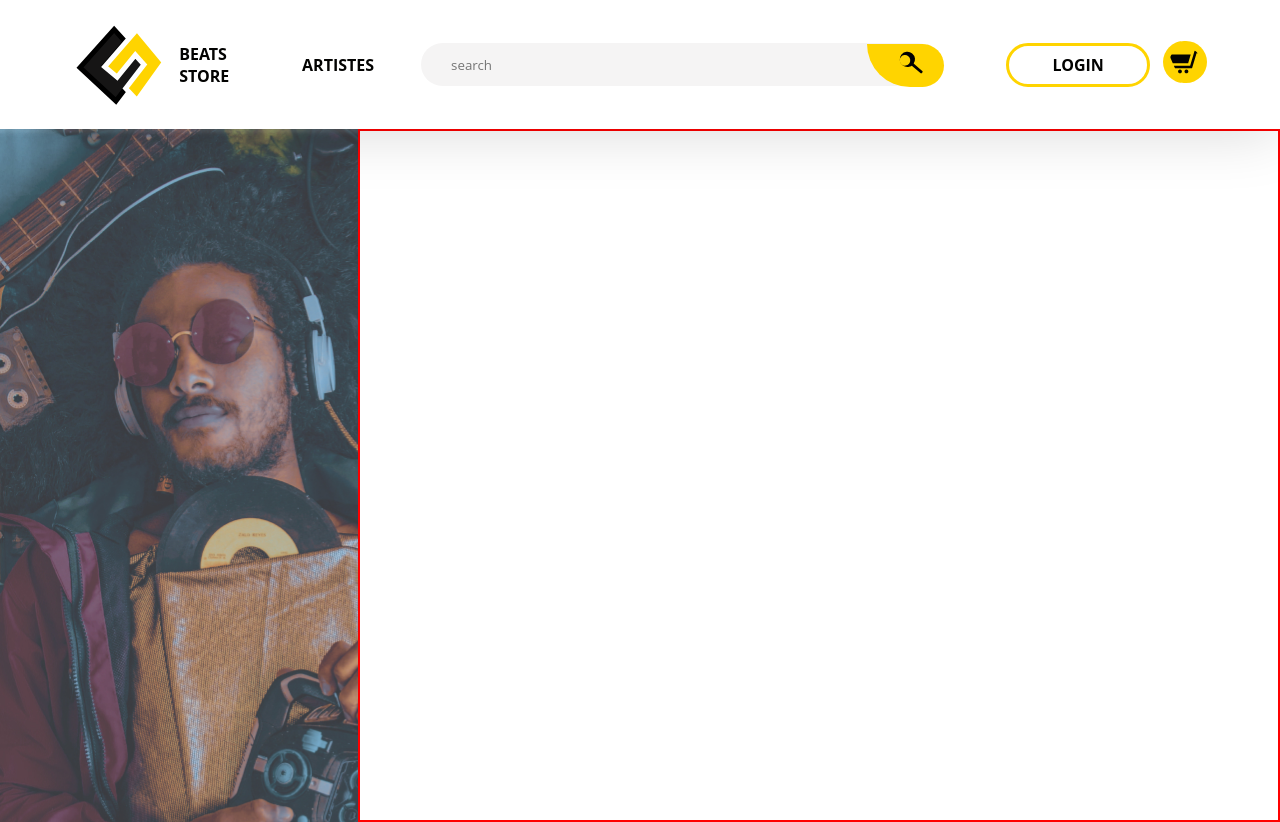
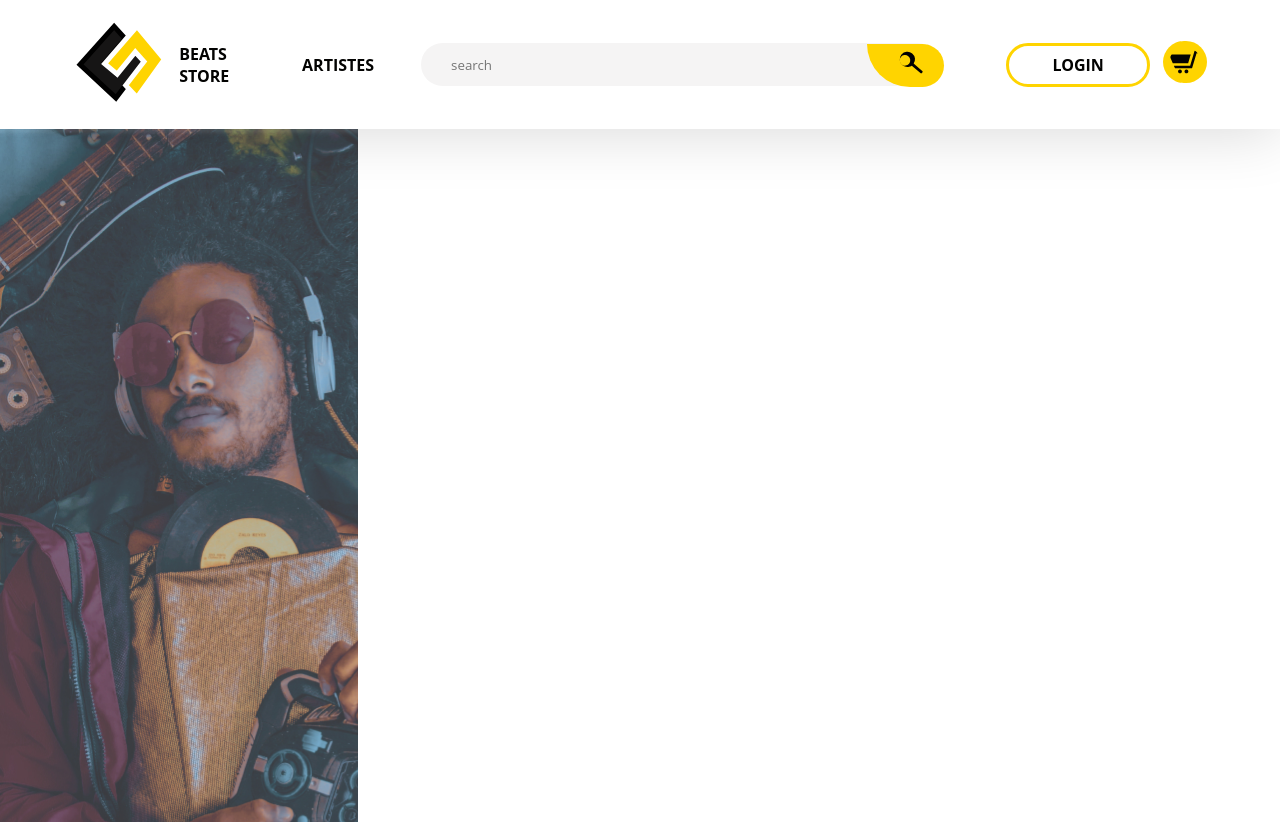
Before and after one commit to Tetteh-Yaw-Precious/GoldYardRecordsUpgrade-master, a plain HTML site: page login.html in a window 1280 px wide. Drawn offline with Linux system fonts and the light colour scheme.

Commit message:
update on pages

```diff
--- a/login.html
+++ b/login.html
@@ -13,7 +13,7 @@
     <!-- Navigation Bar -->
     <section class="navigationBar">
         <div class="container">
-            <div class="logo"><img src="./ASSETS/navigationBar/goldYardLogo.svg" alt=""></div>
+            <div class="logo"><a href="/index.html"><img src="./ASSETS/navigationBar/goldYardLogo.svg" alt=""></a></div>
             <ul>
                 <li><a href="#">BEATS STORE</a></li>
                 <li><a href="#">ARTISTES</a></li>
--- a/scss/login/_loginContainer.scss
+++ b/scss/login/_loginContainer.scss
@@ -10,6 +10,5 @@
   }
 }
 .loginRight .rLoginContainer{
-    border: 2px solid red;
     min-height: 86.6vh;
 }
```
Also changed, not shown: index.html (+1 -1 lines), scss/style.css, 1 other file.
